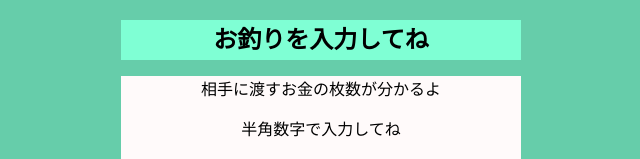
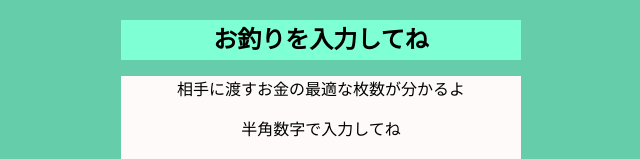
Before and after one commit to 1627009/web1, a plain HTML site: page index.html in a window 1280 px wide. Shown: the top 159 px of the page, without its empty margins (319-959 px from the left). Drawn offline with Linux system fonts and the light colour scheme; a web font is replaced by a local one.

Commit message:
Update index.html

```diff
--- a/index.html
+++ b/index.html
@@ -12,7 +12,7 @@
         <h1>お釣りを入力してね</h1>
       </header>
       <article>
-        <p>相手に渡すお金の枚数が分かるよ</p>
+        <p>相手に渡すお金の最適な枚数が分かるよ</p>
         <p>半角数字で入力してね</p>
         <p>もう一度計算するときはページをリロードしてね</p>
       </article>
```
